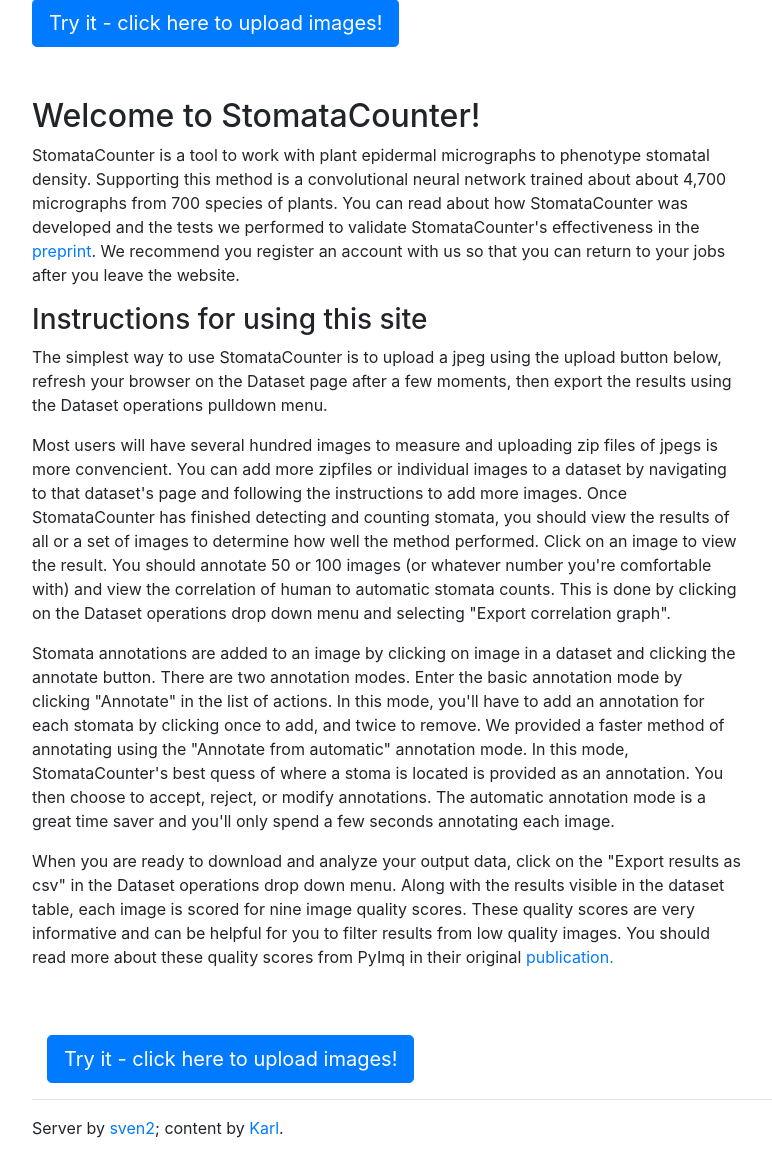
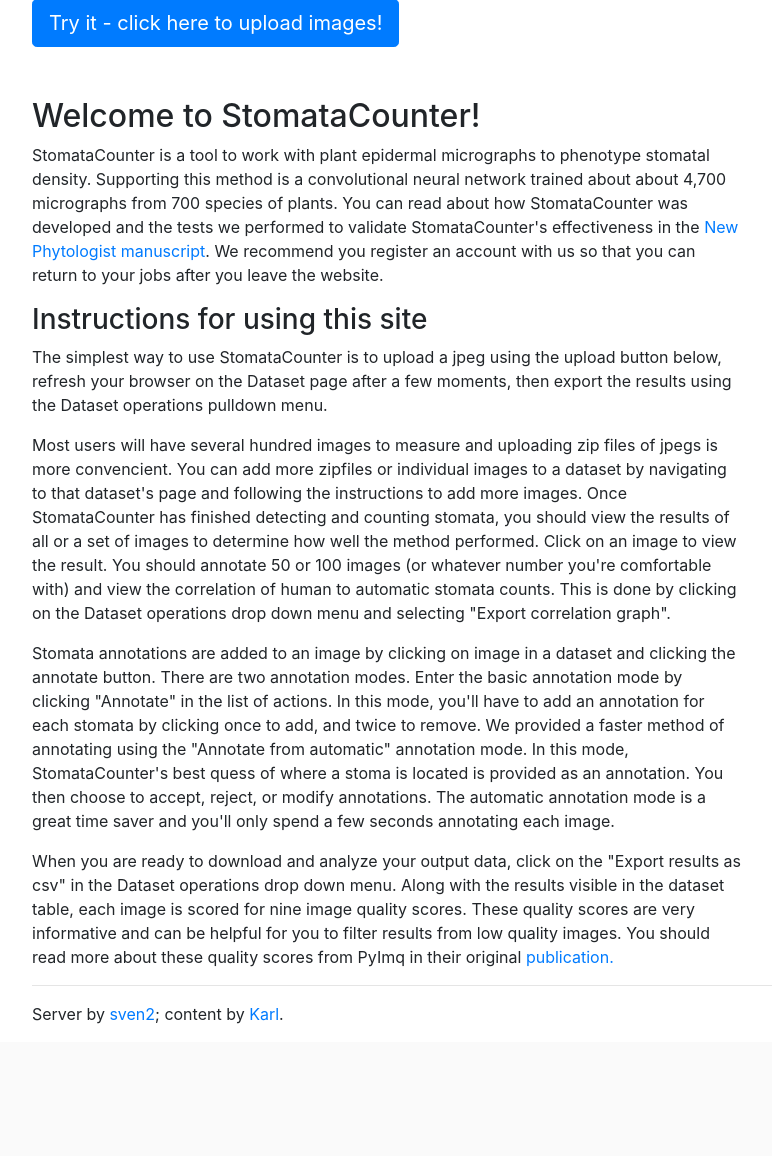
Before and after one commit to SvenTwo/epidermal, a Flask app: page / in a window 1280 px wide. Shown: the part 440-1596 px from the top of the page, without its empty margins (68-840 px from the left). After the commit the page ends 1464 px from the top, so only its background shows below. Run offline with Flask 2, Linux system fonts and the light colour scheme; parts of the project's set-up code (start-up, migrations or seed data) failed here and were passed over; some libraries are stand-ins or nearby versions.

Commit message:
Update index.html

```diff
--- a/templates/index.html
+++ b/templates/index.html
@@ -24,21 +24,13 @@
     <div class="container">
     	<div class="col-md-8">
             <h2>Welcome to StomataCounter!</h2>
-                <p>StomataCounter is a tool to work with plant epidermal micrographs to phenotype stomatal density. Supporting this method is a convolutional neural network trained about about 4,700 micrographs from 700 species of plants. You can read about how StomataCounter was developed and the tests we performed to validate StomataCounter's effectiveness in the <a href="https://doi.org/10.1101/327494">preprint</a>. We recommend you register an account with us so that you can return to your jobs after you leave the website.</p>
+                <p>StomataCounter is a tool to work with plant epidermal micrographs to phenotype stomatal density. Supporting this method is a convolutional neural network trained about about 4,700 micrographs from 700 species of plants. You can read about how StomataCounter was developed and the tests we performed to validate StomataCounter's effectiveness in the <a href="https://doi.org/10.1111/nph.15892">New Phytologist manuscript</a>. We recommend you register an account with us so that you can return to your jobs after you leave the website.</p>
             <h3>Instructions for using this site</h3>
                 <p>The simplest way to use StomataCounter is to upload a jpeg using the upload button below, refresh your browser on the Dataset page after a few moments, then export the results using the Dataset operations pulldown menu.</p>
                 <p>Most users will have several hundred images to measure and uploading zip files of jpegs is more convencient. You can add more zipfiles or individual images to a dataset by navigating to that dataset's page and following the instructions to add more images. Once StomataCounter has finished detecting and counting stomata, you should view the results of all or a set of images to determine how well the method performed. Click on an image to view the result. You should annotate 50 or 100 images (or whatever number you're comfortable with) and view the correlation of human to automatic stomata counts. This is done by clicking on the Dataset operations drop down menu and selecting "Export correlation graph".</p>
                 <p>Stomata annotations are added to an image by clicking on image in a dataset and clicking the annotate button. There are two annotation modes. Enter the basic annotation mode by clicking "Annotate" in the list of actions. In this mode, you'll have to add an annotation for each stomata by clicking once to add, and twice to remove. We provided a faster method of annotating using the "Annotate from automatic" annotation mode. In this mode, StomataCounter's best quess of where a stoma is located is provided as an annotation. You then choose to accept, reject, or modify annotations. The automatic annotation mode is a great time saver and you'll only spend a few seconds annotating each image.</p>
                 <p>When you are ready to download and analyze your output data, click on the "Export results as csv" in the Dataset operations drop down menu. Along with the results visible in the dataset table, each image is scored for nine image quality scores. These quality scores are very informative and can be helpful for you to filter results from low quality images. You should read more about these quality scores from PyImq in their original <a href="http://dx.doi.org/10.1038/srep28962">publication.</a></p>
         </div>
-   <div class="container">
-       <div class="col-xs-12" style="height:50px;"></div>
-        <div class="col-md-8">
-            <form action="/upload" method=get>
-                <button type="submit" class="btn btn-primary btn-lg btn-block">Try it - click here to upload images!</button>
-            </form>
-        </div>
-    </div> <!-- /container -->
     <div class="container">
         {{ super() }}
     </div>
```
